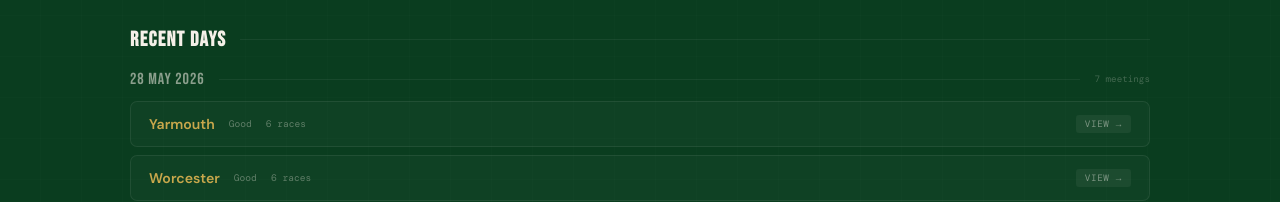
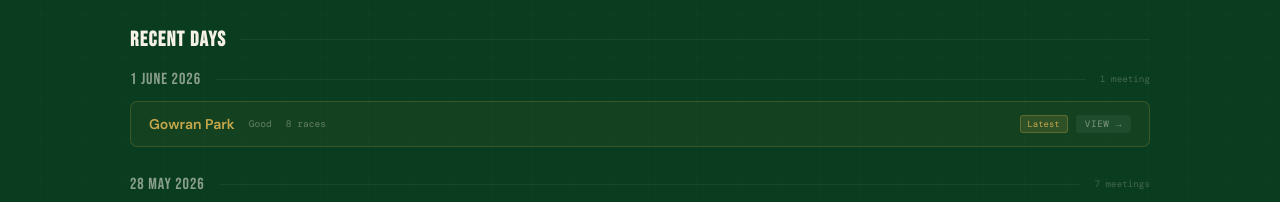
Before and after one commit to ppcjobber/clerk-authentication-starter, a Next.js app: page /archive in a window 1280 px wide. Shown: the part 334-536 px from the top of the page. Built offline with nearby package versions, Linux system fonts and the light colour scheme; no server answers; a web font is replaced by a local one.

Commit message:
archive: add gowran_park_1-june-2026

```diff
--- a/app/archive/page.tsx
+++ b/app/archive/page.tsx
@@ -15,13 +15,22 @@ type Meeting = {
 
 const MEETINGS: any[] = [
   {
+    slug:       "gowran_park_1-june-2026",
+    date:       "1 June 2026",
+    label:      "Gowran Park — 1 June 2026",
+    going:      "Good",
+    races:      8,
+    courseSlug: "gowran-park",
+    latest:     true,
+  },
+  {
     slug:       "thirsk_31-may-2026",
     date:       "31 May 2026",
     label:      "Thirsk — 31 May 2026",
     going:      "Good",
     races:      7,
     courseSlug: "thirsk",
-    latest:     true,
+    latest:     false,
   },
   {
     slug:       "nottingham_31-may-2026",
```
